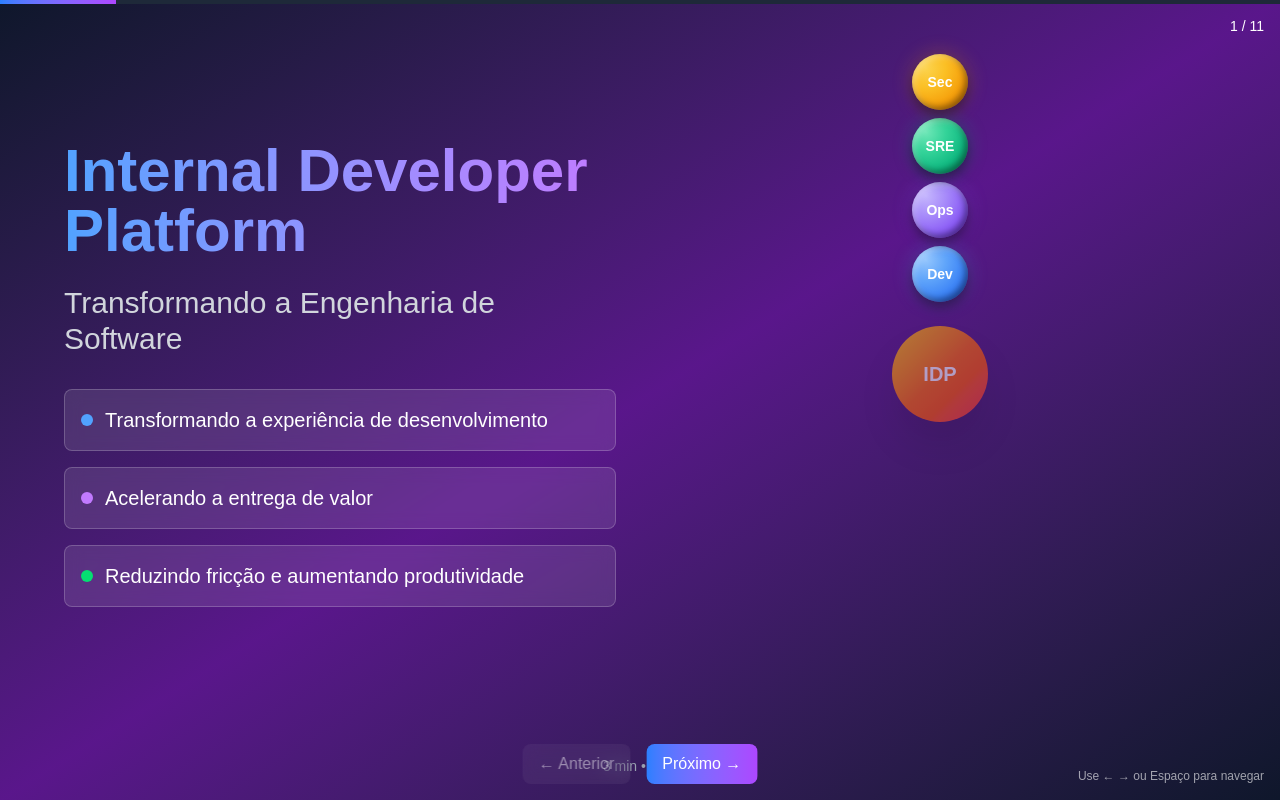
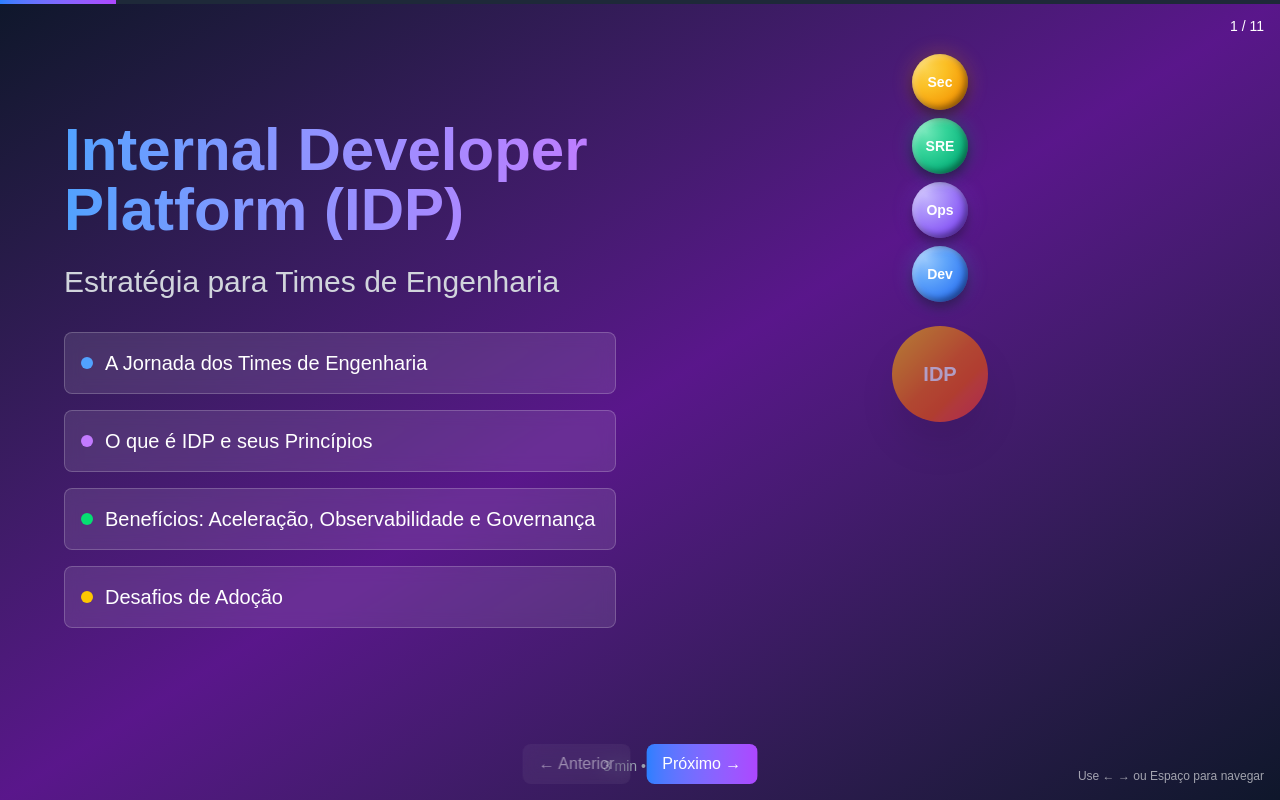
Before and after one commit to rtsarakaki/idp-presentation, a Next.js app: page / in a window 1280 px wide. Built offline with nearby package versions, Linux system fonts and the light colour scheme.

Commit message:
feat: reorganização do conteúdo com foco em história e desafios de adoção

```diff
--- a/src/components/IntroSlide.tsx
+++ b/src/components/IntroSlide.tsx
@@ -38,18 +38,15 @@ export default function IntroSlide({ slide, isActive }: IIntroSlideProps) {
               transition={{ duration: 0.8, delay: 0.3 }}
               className="space-y-4"
             >
-              <div className="flex items-center space-x-3 p-4 bg-white/10 backdrop-blur-sm rounded-lg border border-white/20">
-                <div className="w-3 h-3 bg-blue-400 rounded-full"></div>
-                <p className="text-xl">Transformando a experiência de desenvolvimento</p>
-              </div>
-              <div className="flex items-center space-x-3 p-4 bg-white/10 backdrop-blur-sm rounded-lg border border-white/20">
-                <div className="w-3 h-3 bg-purple-400 rounded-full"></div>
-                <p className="text-xl">Acelerando a entrega de valor</p>
-              </div>
-              <div className="flex items-center space-x-3 p-4 bg-white/10 backdrop-blur-sm rounded-lg border border-white/20">
-                <div className="w-3 h-3 bg-green-400 rounded-full"></div>
-                <p className="text-xl">Reduzindo fricção e aumentando produtividade</p>
-              </div>
+              {slide.content.map((item, index) => {
+                const colors = ['bg-blue-400', 'bg-purple-400', 'bg-green-400', 'bg-yellow-400'];
+                return (
+                  <div key={index} className="flex items-center space-x-3 p-4 bg-white/10 backdrop-blur-sm rounded-lg border border-white/20">
+                    <div className={`w-3 h-3 ${colors[index]} rounded-full`}></div>
+                    <p className="text-xl">{item}</p>
+                  </div>
+                );
+              })}
             </motion.div>
           </div>
 
--- a/src/data/presentation-outline.ts
+++ b/src/data/presentation-outline.ts
@@ -21,13 +21,13 @@ export const presentationOutline: IPresentationOutline = {
   slides: [
     {
       id: "intro",
-      title: "Internal Developer Platform",
-      subtitle: "Transformando a Engenharia de Software",
+      title: "Internal Developer Platform (IDP)",
+      subtitle: "Estratégia para Times de Engenharia",
       content: [
-        "Contexto e Desafios Atuais",
+        "A Jornada dos Times de Engenharia",
         "O que é IDP e seus Princípios",
         "Benefícios: Aceleração, Observabilidade e Governança",
-        "Abordagem de Implementação e Próximos Passos"
+        "Desafios de Adoção"
       ],
       duration: 3,
       type: "intro"
@@ -48,13 +48,14 @@ export const presentationOutline: IPresentationOutline = {
     },
     {
       id: "context",
-      title: "O Contexto Atual",
-      subtitle: "Desafios da Engenharia de Software Moderna",
+      title: "A Jornada dos Times de Engenharia",
+      subtitle: "Como Trabalhávamos Antes",
       content: [
-        "Times distribuídos e multidisciplinares",
-        "Pressão por velocidade de entrega",
-        "Complexidade crescente da infraestrutura",
-        "Necessidade de governança e controle"
+        "Processos manuais e burocráticos",
+        "Configuração de ambiente levava dias",
+        "Cada time tinha sua própria forma de fazer",
+        "Falta de padronização e visibilidade",
+        "Desenvolvedores perdiam tempo com infraestrutura"
       ],
       duration: 5,
       type: "problem"
@@ -158,16 +159,16 @@ export const presentationOutline: IPresentationOutline = {
     },
     {
       id: "closing",
-      title: "Próximos Passos",
-      subtitle: "Transformando a Engenharia",
+      title: "Desafios de Adoção",
+      subtitle: "Lições Aprendidas",
       content: [
-        "Identificar oportunidades de melhoria",
-        "Formar comitê de adoção",
-        "Definir roadmap de implementação",
-        "Começar com um piloto",
-        "Medir resultados e expandir"
+        "Resistência à mudança de processos",
+        "Curva de aprendizado inicial",
+        "Necessidade de evangelização contínua",
+        "Importância do suporte executivo",
+        "Medição e demonstração de valor"
       ],
-      duration: 3,
+      duration: 5,
       type: "closing"
     }
   ]
```
